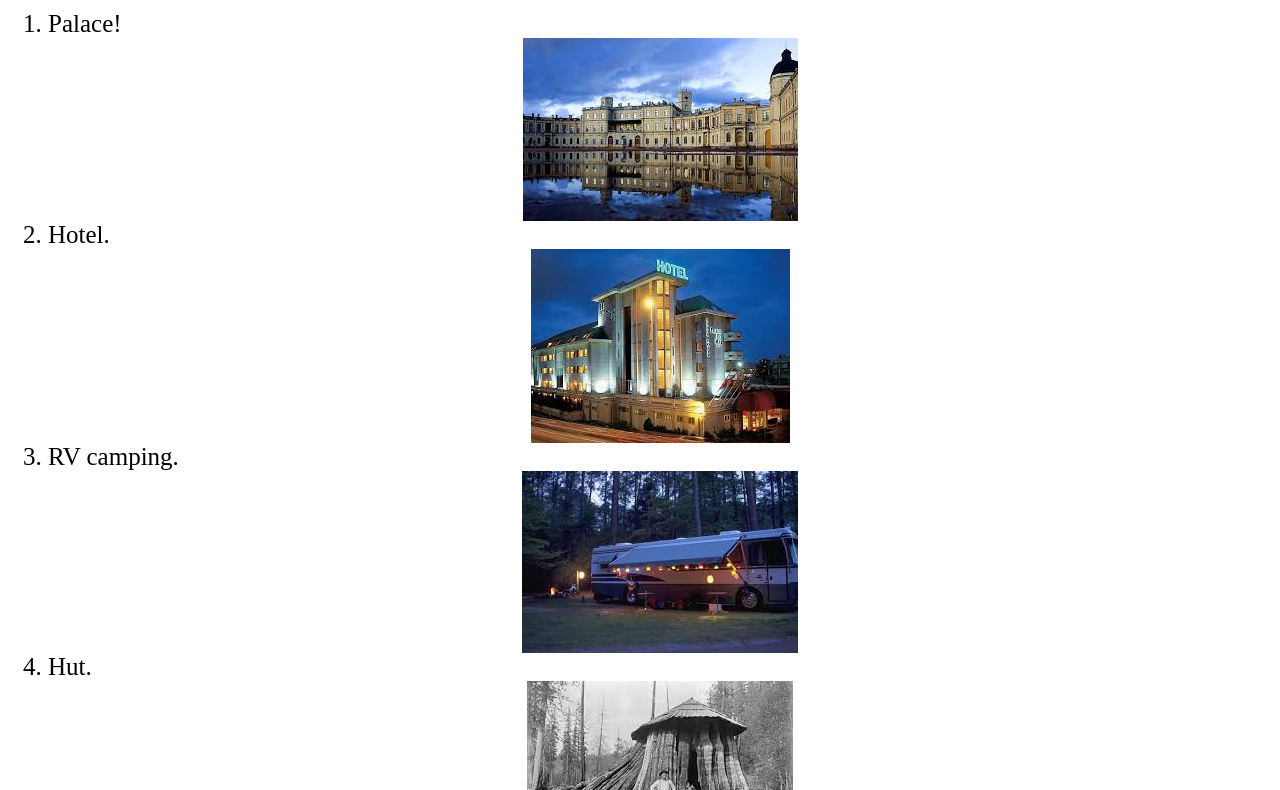
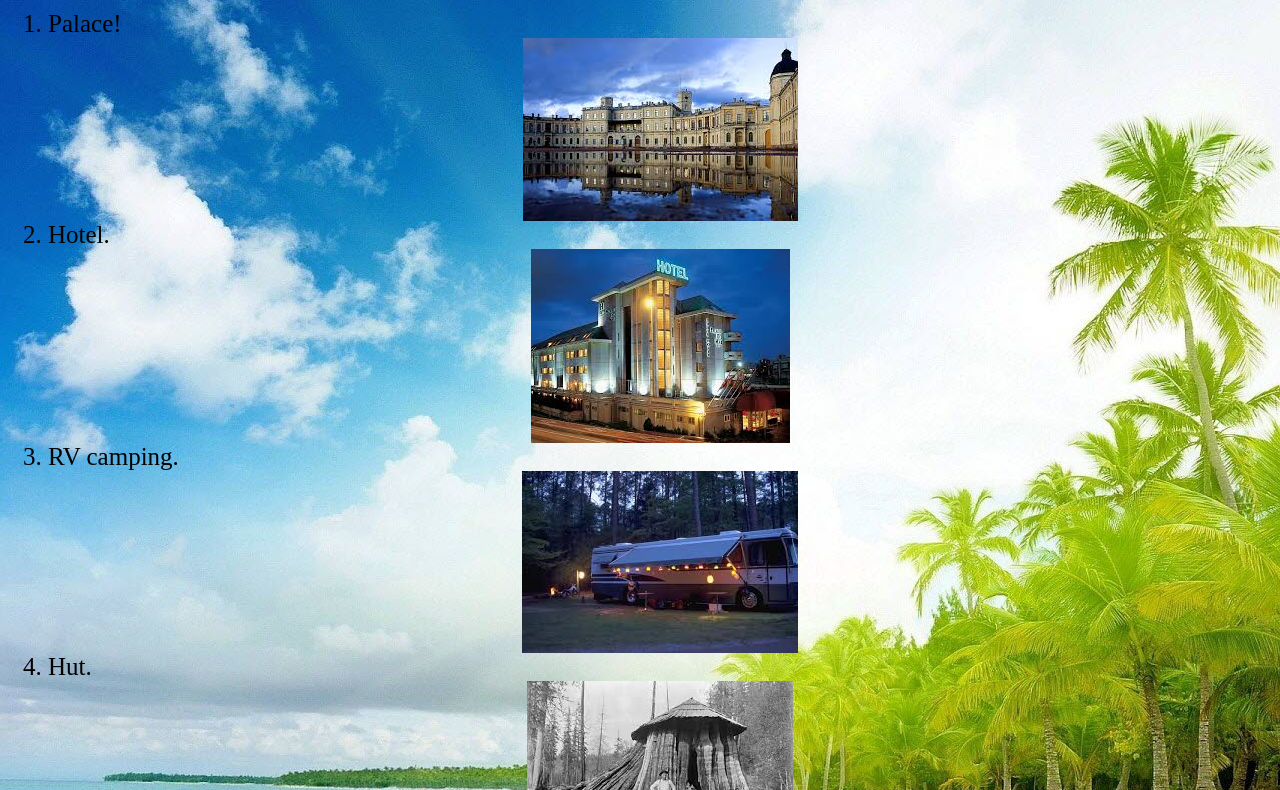
Before and after one commit to droycho/island-resort, a plain HTML site: page accommodations.html in a window 1280 px wide. Shown: the part 73-863 px from the top of the page. Drawn offline with Linux system fonts and the light colour scheme.

Commit message:
Added background image to pages.

```diff
--- a/accommodations.html
+++ b/accommodations.html
@@ -4,7 +4,7 @@
     <link href="css/option2.css" rel="stylesheet" type="text/css">
     <title>Places to stay</title>
   </head>
-  <body>
+  <body background="images/background.jpg">
     <h1>Look at our wonderful lodging options! (In order of price)</h1>
       <ol>
         <li>Palace!</li>
```
Also changed, not shown: activities.html (+1 -1 lines), index.html (+1 -1 lines), pictures.html (+1 -1 lines), travel.html (+1 -1 lines), images/background.jpg (added).
